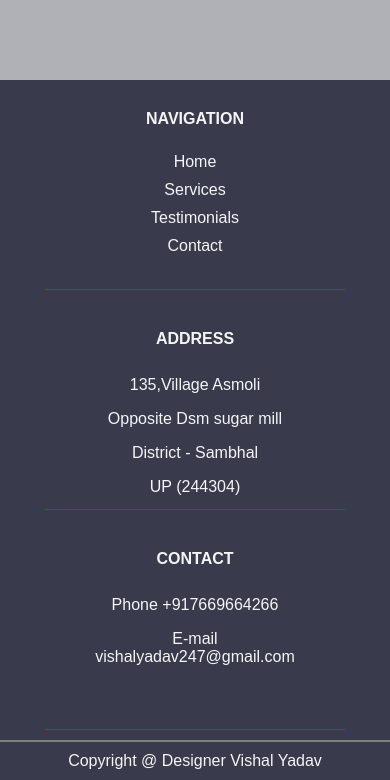
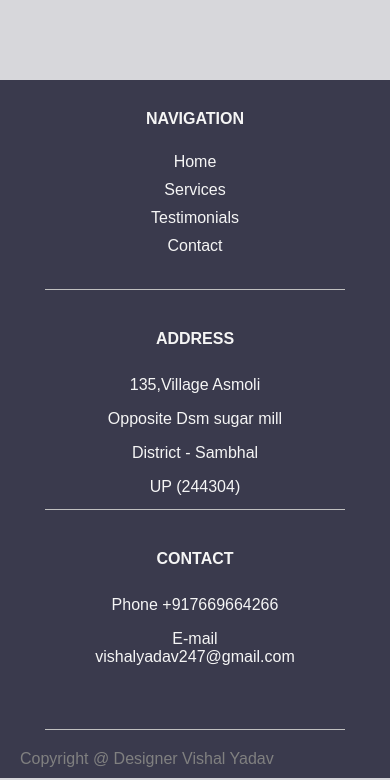
Before and after one commit to vishalyadav247/indianRestaurant, a plain HTML site: page index.html in a window 390 px wide. Shown: the part 3240-4020 px from the top of the page. Drawn offline with Linux system fonts and the light colour scheme.

Commit message:
few changes

```diff
--- a/index.html
+++ b/index.html
@@ -127,7 +127,6 @@
             </div>
 
         </div>
-        <hr style="border:1px solid grey">
         <div class="footerEnd">
             <p>Copyright @ Designer Vishal Yadav</p>
         </div>
--- a/style.css
+++ b/style.css
@@ -13,7 +13,7 @@
 
  /* main body */
  body{
-    background-color:rgba(58, 58, 77,0.4) ;
+    background-color:rgba(58, 58, 77,0.2) ;
  }
 
  /* header section- navigation bar */
@@ -249,7 +249,6 @@ form input{
     background-color: transparent;
 }
 .footerContainer{
-    margin: 10px 15px 0px 15px;
     height: auto;
     background-color: var(--themeColor);
     display: flex;
@@ -284,9 +283,9 @@ footer a{
 }
 .footerEnd{
     background-color: var(--themeColor);
-    color: whitesmoke;
-    text-align: center;
-    padding: 10px;
+    color: gray;
+    padding: 10px 20px;
+    border-top: 1px solid grey;
 }
 @media screen and (max-width:600px) {
     #navbar ul li {
@@ -321,9 +320,9 @@ footer a{
         width: 100%;
     }
     .footerItems{
-        border-bottom: 1px solid red;
+        border-bottom: 1px solid silver;
     }
-    .footerContainer{
-        margin: 0px;
+    .footerEnd{
+        border-top: none;
     }
 }
```
